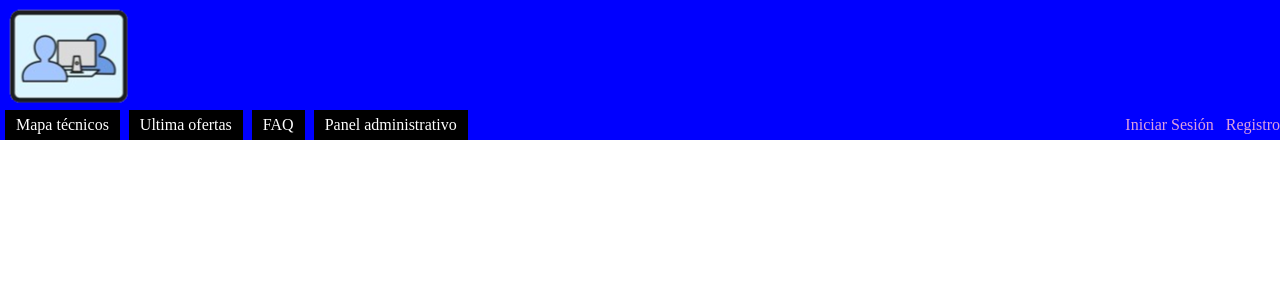
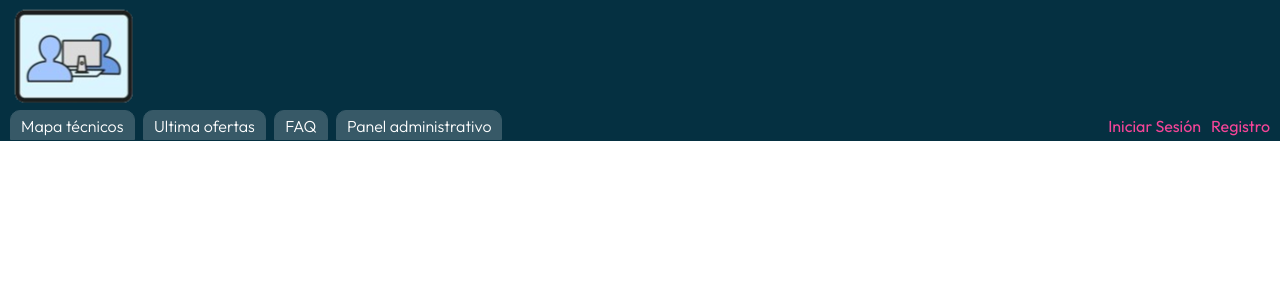
Before and after one commit to 9c23a5/tindware-web, a PHP site: page / in a window 1280 px wide. Shown: the top 300 px of the page. Run offline with PHP 8.4, Linux system fonts and the light colour scheme; data that the repository does not hold is empty.

Commit message:
color y fuente header

```diff
--- a/css/menu.css
+++ b/css/menu.css
@@ -10,8 +10,8 @@ body {
 
 header {
       margin: 0;
-      padding: 5px 0 0 5px;
-      background-color: blue;
+      padding: 5px 10px 0 10px;
+      background-color: #053041;
 }
 
 header a {
@@ -32,6 +32,8 @@ header #botones {
 }
 
 header #links {
+      font-family: 'Outfit', sans-serif;
+      font-weight: 300;
       width: auto;
 }
 
@@ -41,18 +43,20 @@ header #links  li {
       width: auto;
       height:30px;
       padding:5px 10px;
-      background-color:#000;
-      border:1px solid #000;
+      background-color:#375967;
+      border:1px solid #375967;
       text-align:center;
-      color:#fff;
+      color: white;
       margin-right: 5px;
+      border-radius: 10px 10px 0 0;
 }
 
 header #login_reg_logout {
-      color: purple;
+      font-family: 'Outfit', sans-serif;
+      color: #bfd312;
       margin-bottom: 5px;
 }
 
 header #login_reg_logout a {
-      color: plum;
+      color: #f64598;
 }
--- a/inc/header.php
+++ b/inc/header.php
@@ -6,6 +6,11 @@
 $datosUser = obtenerDatosUser($id_user);
 ?>
 <head>
+    <!-- Fuentes Google -->
+    <link rel="preconnect" href="https://fonts.googleapis.com">
+    <link rel="preconnect" href="https://fonts.gstatic.com" crossorigin>
+    <link href="https://fonts.googleapis.com/css2?family=Outfit:wght@300;400&display=swap" rel="stylesheet">
+    <!-- CSS local -->
     <link rel="stylesheet" href="../css/misc.css" type="text/css"/>
     <link rel="stylesheet" href="../css/menu.css" type="text/css"/>
     <meta charset="UTF-8">
```
